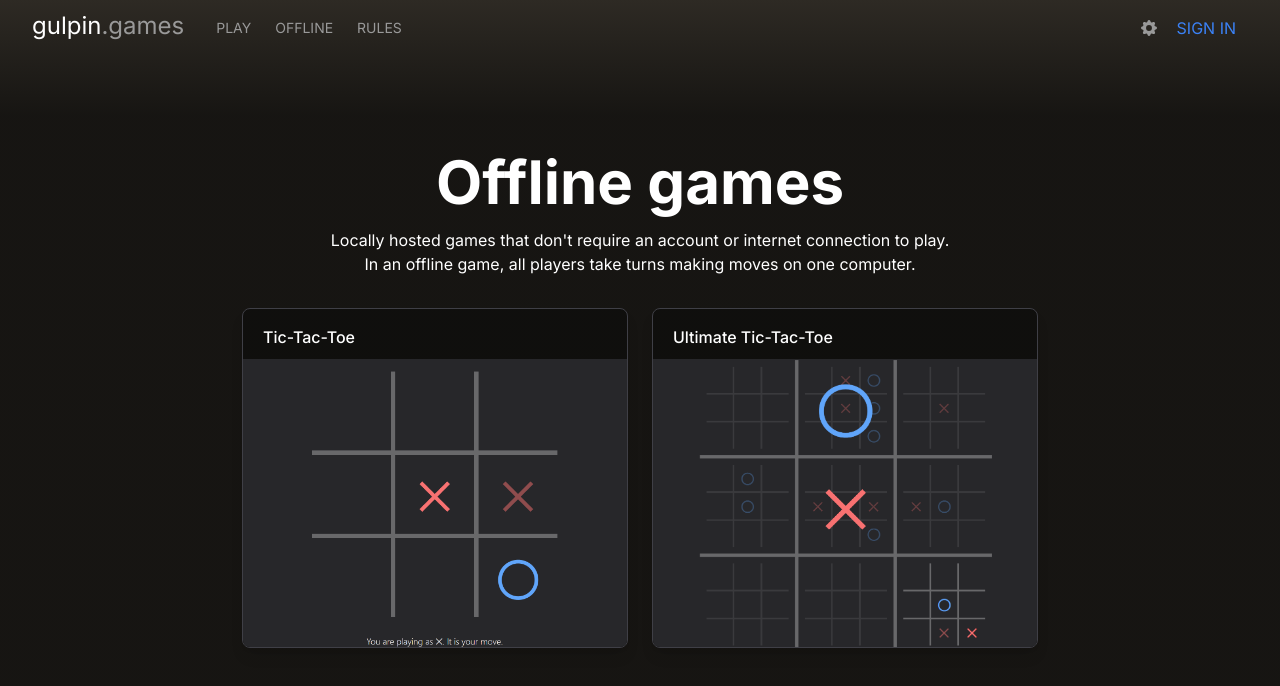
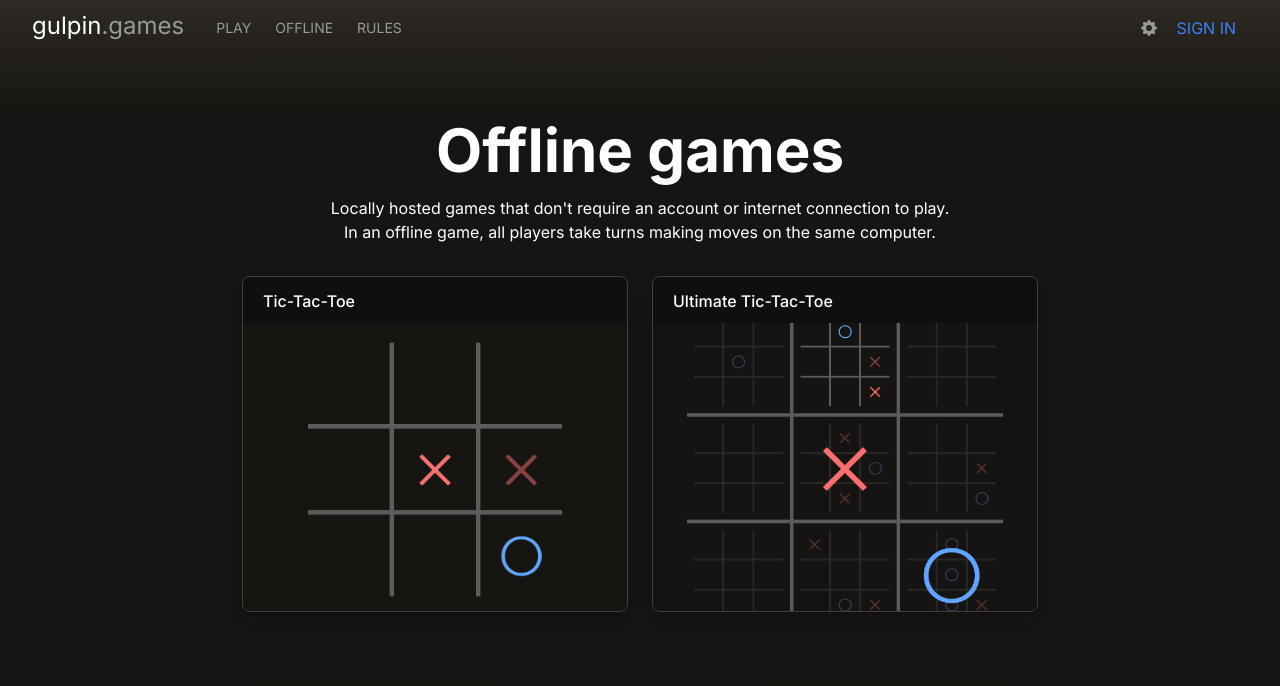
Before and after one commit to SVWEFSBRWHWBCOTSEID/SVWEFSBRWHWBCOTSEID.github.io, a Next.js app: page /offline in a window 1280 px wide. Shown: the top 686 px of the page. Built offline with nearby package versions, Linux system fonts and the light colour scheme; no server answers.

Commit message:
Offline styling

```diff
--- a/app/offline/GameCard.tsx
+++ b/app/offline/GameCard.tsx
@@ -4,8 +4,8 @@ import Link from 'next/link';
 
 export default function GameCard(props: {href: string, name: string, src: string, children?: ReactNode}) {
     return (
-        <Link href={props.href} className="flex flex-col rounded-lg overflow-clip shadow-lg bg-black/30 border border-zinc-700 hover:border-secondary transition duration-150">
-            <div className="px-5 pt-4 pb-2.5">
+        <Link href={props.href} className="flex flex-col rounded-lg overflow-clip shadow-lg bg-black/30 border border-tertiary hover:border-secondary transition duration-150">
+            <div className="px-5 pt-3 pb-2.5">
                 <h3 className="font-medium">
                     {props.name}
                 </h3>
--- a/app/offline/page.tsx
+++ b/app/offline/page.tsx
@@ -9,7 +9,7 @@ export const metadata: Metadata = {
 
 export default function Home() {
     return (
-        <div className="mt-24">
+        <div className="container py-16">
             <h1 className="text-6xl text-center font-bold mb-4">
                 Offline games
             </h1>
@@ -17,13 +17,13 @@ export default function Home() {
                 Locally hosted games that don't require an account or internet connection to play.
             </p>
             <p className="text-center mb-8">
-                In an offline game, all players take turns making moves on one computer.
+                In an offline game, all players take turns making moves on the same computer.
             </p>
 
             <section className="flex flex-wrap justify-center gap-6">
                 {/* TODO: update images after UI changes */}
-                <GameCard href="/offline/ttt" name="Tic-Tac-Toe" src="/ttt.png" />
-                <GameCard href="/offline/uttt" name="Ultimate Tic-Tac-Toe" src="/uttt.png" />
+                <GameCard href="/offline/ttt" name="Tic-Tac-Toe" src="/examples/ttt.png" />
+                <GameCard href="/offline/uttt" name="Ultimate Tic-Tac-Toe" src="/examples/uttt.png" />
             </section>
         </div>
     )
```
Also changed, not shown: public/ttt.png (deleted), public/uttt.png (deleted).
